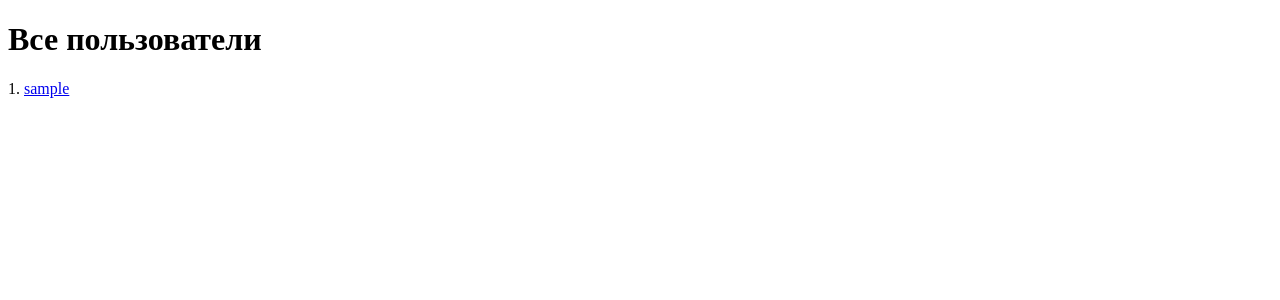
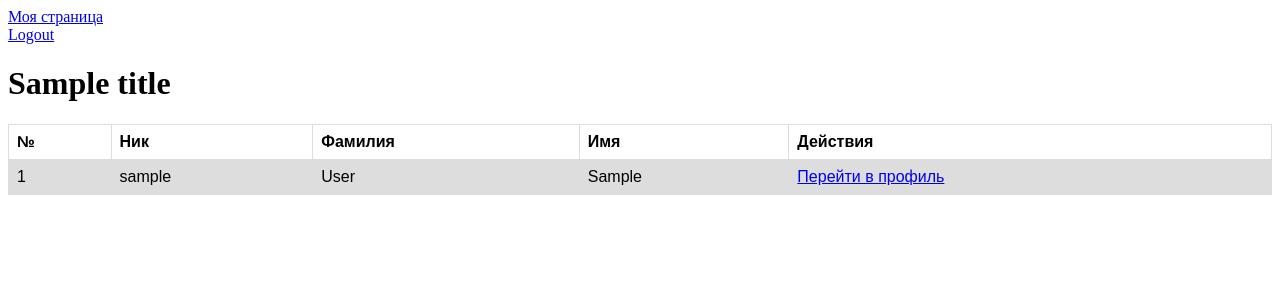
Before and after one commit to GilmanovIlnur/SymfonyWithDocker, a Symfony app: template templates/users/users.html.twig in a window 1280 px wide. Shown: the top 300 px of the page. Run offline with Twig, Linux system fonts and the light colour scheme; the template is opened without the code that fills it: most values are stand-ins (such as "Sample title", 1, 10 or a date in 2020); some libraries are stand-ins or nearby versions.

Commit message:
немного красоты навел

```diff
--- a/templates/base.html.twig
+++ b/templates/base.html.twig
@@ -15,6 +15,8 @@
         {% endblock %}
     </head>
     <body>
+    <a href="{{ path('profile') }}">Моя страница</a><br/>
+    <a href="{{ path('app_logout') }}">Logout</a>
         {% block body %}{% endblock %}
     </body>
 </html>
--- a/templates/profile.html.twig
+++ b/templates/profile.html.twig
@@ -3,8 +3,6 @@
 {% block title %}Log in!{% endblock %}
 
 {% block body %}
-    <a href="{{ path('profile') }}">Моя страница</a><br/>
-    <a href="{{ path('app_logout') }}">Logout</a>
         {% if app.user.id == user.id %}
             <h1>Моя страница</h1>
             {% if user.userInfo %}
--- a/templates/users/users.html.twig
+++ b/templates/users/users.html.twig
@@ -1,12 +1,48 @@
 {% extends 'base.html.twig' %}
 
+{% block stylesheets %}
+<style>
+    table {
+        font-family: arial, sans-serif;
+        border-collapse: collapse;
+        width: 100%;
+    }
+
+    td, th {
+        border: 1px solid #dddddd;
+        text-align: left;
+        padding: 8px;
+    }
+
+    tr:nth-child(even) {
+        background-color: #dddddd;
+    }
+</style>
+{% endblock %}
 {% block body %}
     <h1>
-        Все пользователи
+        {{ title }}
     </h1>
-    {% for user in users %}
-        {{ loop.index }}.
-        <a href="profile/{{ user.id }}">{{ user.username }}</a>
-        <br/>
-    {% endfor %}
+    <table>
+        <tr>
+            <th>№</th>
+            <th>Ник</th>
+            <th>Фамилия</th>
+            <th>Имя</th>
+            <th>Действия</th>
+        </tr>
+        {% if users|length > 0 %}
+            {% for user in users %}
+                <tr>
+                    <td>{{ loop.index }}</td>
+                    <td>{{ user.username }}</td>
+                    <td>{{ user.getUserInfo.getLastname }}</td>
+                    <td>{{ user.getUserInfo.getFirstname }}</td>
+                    <td><a href="/profile/{{ user.id }}">Перейти в профиль</a></td>
+                </tr>
+            {% endfor %}
+        {% else %}
+            <td colspan="5" style="text-align: center">Пусто</td>
+        {% endif %}
+    </table>
 {% endblock %}
```
Also changed, not shown: src/Controller/FriendsController.php (+18 -8 lines), templates/users/friends.html.twig (deleted, +0 -21 lines).
